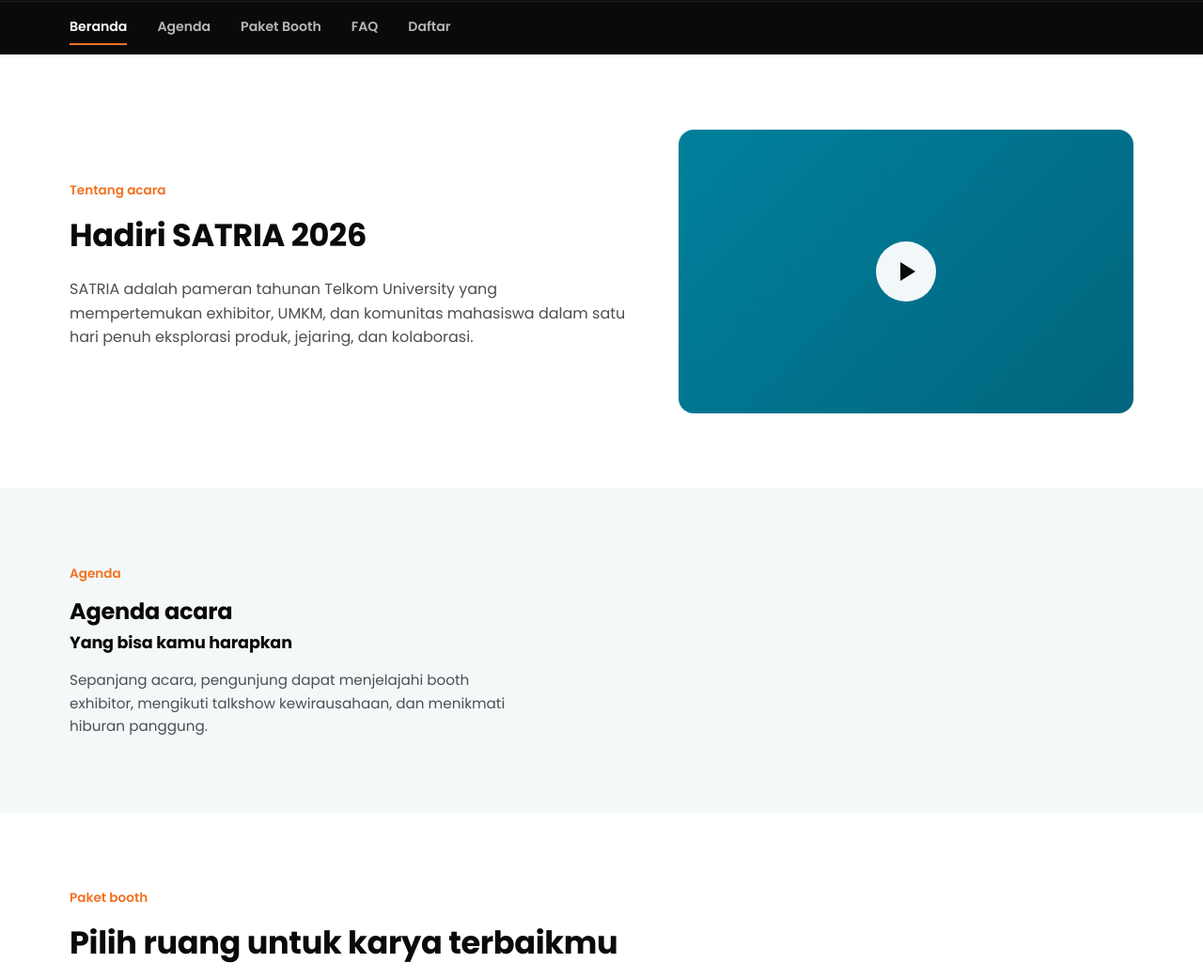
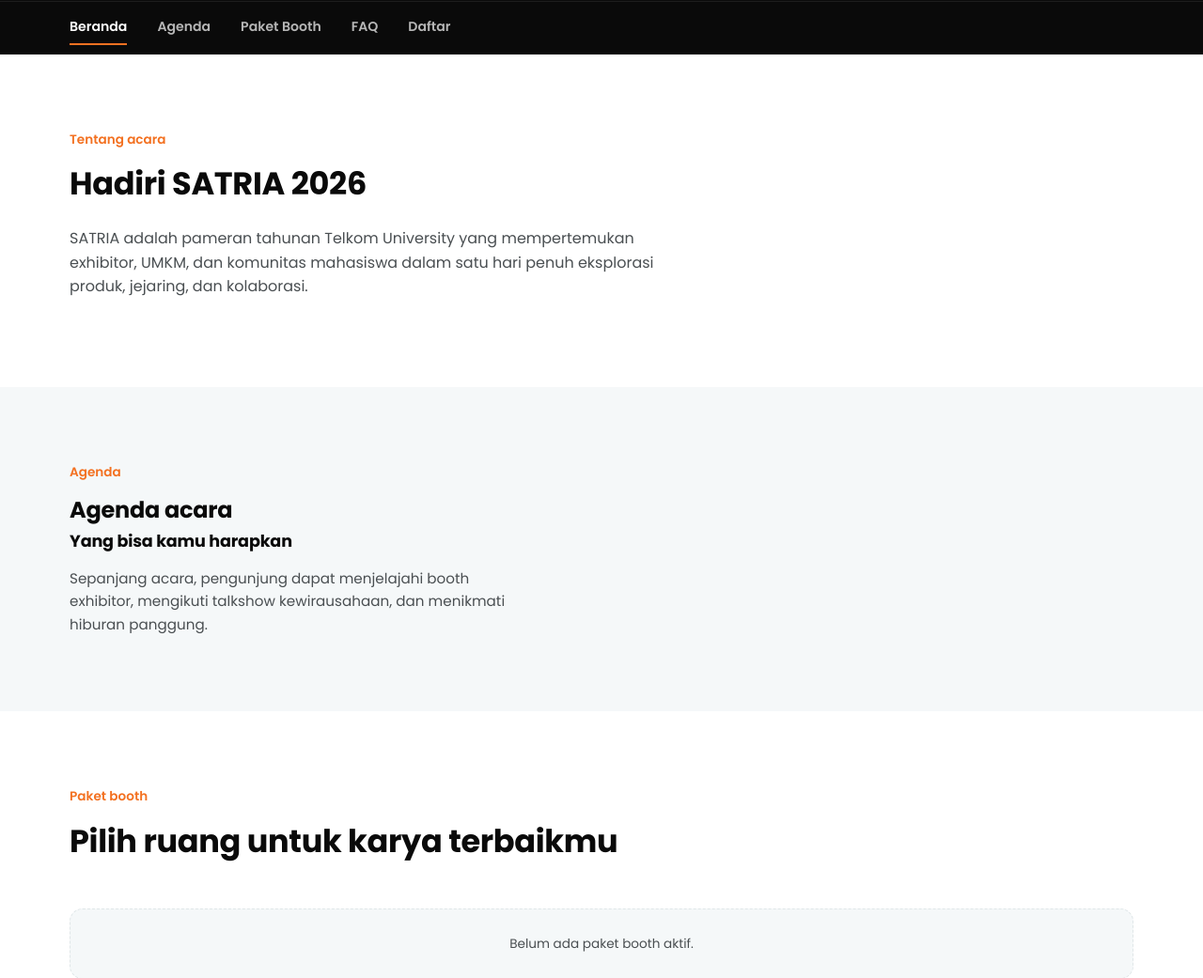
Before and after one commit to DavdChndra/satria-tenant, a Flask app: template templates/index.html in a window 1280 px wide. Shown: the part 535-1576 px from the top of the page at 94% size. Run offline with Flask 3, Linux system fonts and the light colour scheme; the template is opened without the code that fills it, so the values that code supplies are empty.

Commit message:
Remove the intro video-box placeholder; intro image is now the section background
The teal box with a play button was a leftover placeholder for a video
that no longer renders there. Removed the two-column intro layout and
video-box/play-btn entirely; when an intro image is uploaded, it now
covers the whole "Tentang acara" section as a background (with a dark
overlay for text legibility) instead of sitting in a small box beside
the text.

```diff
--- a/static/css/style.css
+++ b/static/css/style.css
@@ -158,29 +158,22 @@ section { padding: 80px 0; }
 .section-head p { color: var(--ink-soft); font-size: 0.95rem; }
 
 /* ===== INTRO ===== */
-.intro { display: grid; grid-template-columns: 1.1fr 0.9fr; gap: 56px; align-items: center; }
+.intro-section { position: relative; }
+.intro-text { max-width: 640px; }
 .intro h2 { font-size: clamp(1.6rem, 3vw, 2.1rem); margin-bottom: 18px; }
 .intro p { color: var(--ink-soft); margin-bottom: 14px; }
 .intro-subtitle { font-weight: 600; color: var(--ink) !important; margin-top: -8px; }
-.video-box {
-  position: relative;
-  border-radius: 16px;
-  overflow: hidden;
-  aspect-ratio: 16/10;
-  background: linear-gradient(135deg, var(--teal), var(--teal-dark));
-  display: flex; align-items: center; justify-content: center;
+.intro-with-bg {
+  background-size: cover; background-position: center; color: #fff;
+  min-height: 420px; display: flex; align-items: center;
 }
-.play-btn {
-  width: 64px; height: 64px; border-radius: 50%;
-  background: rgba(255,255,255,0.95);
-  display: flex; align-items: center; justify-content: center;
-}
-.play-btn::after {
-  content: "";
-  border-left: 16px solid var(--ink);
-  border-top: 10px solid transparent;
-  border-bottom: 10px solid transparent;
-  margin-left: 4px;
+.intro-with-bg .intro { position: relative; }
+.intro-with-bg h2 { color: #fff; }
+.intro-with-bg p { color: rgba(255,255,255,0.85); }
+.intro-with-bg .intro-subtitle { color: #fff !important; }
+.intro-overlay {
+  position: absolute; inset: 0;
+  background: linear-gradient(180deg, rgba(10,10,10,0.35), rgba(10,10,10,0.78));
 }
 
 /* ===== SPEAKERS ===== */
@@ -816,7 +809,7 @@ section { padding: 80px 0; }
 
 /* ===== RESPONSIVE ===== */
 @media (max-width: 960px) {
-  .intro, .agenda-wrap { grid-template-columns: 1fr; }
+  .agenda-wrap { grid-template-columns: 1fr; }
   .highlight-grid { grid-template-columns: repeat(2, 1fr); }
   .reason-grid, .cta-grid { grid-template-columns: 1fr; }
   .booth-grid { grid-template-columns: repeat(2, 1fr); }
--- a/templates/admin/summit.html
+++ b/templates/admin/summit.html
@@ -25,7 +25,7 @@
     <label class="checkbox-label"><input type="checkbox" name="remove_intro_image" value="1"> Hapus gambar ini</label>
     {% endif %}
     <input type="file" id="intro_image" name="intro_image" accept="image/*">
-    <span class="field-hint">Menggantikan kotak video di sebelah teks intro. JPG, PNG, WEBP, atau GIF.</span>
+    <span class="field-hint">Dipakai sebagai gambar latar section "Tentang acara". JPG, PNG, WEBP, atau GIF.</span>
   </div>
   <button type="submit" class="btn-primary btn-sm">Simpan intro</button>
 </form>
--- a/templates/index.html
+++ b/templates/index.html
@@ -44,22 +44,15 @@
   </div>
 </nav>
 
-<section>
+<section class="intro-section{% if event_info.intro_image %} intro-with-bg{% endif %}"
+  {% if event_info.intro_image %}style="background-image:url('{{ url_for('static', filename='uploads/' ~ event_info.intro_image) }}');"{% endif %}>
+  {% if event_info.intro_image %}<div class="intro-overlay"></div>{% endif %}
   <div class="wrap intro">
-    <div>
+    <div class="intro-text">
       <span class="eyebrow">Tentang acara</span>
       <h2>{{ event_info.intro_title or "Hadiri SATRIA 2026" }}</h2>
       {% if event_info.subtitle %}<p class="intro-subtitle">{{ event_info.subtitle }}</p>{% endif %}
       <p>{{ event_info.intro_body or "SATRIA adalah pameran tahunan Telkom University yang mempertemukan exhibitor, UMKM, dan komunitas mahasiswa dalam satu hari penuh eksplorasi produk, jejaring, dan kolaborasi." }}</p>
-    </div>
-    <div class="video-box">
-      {% if event_info.intro_image %}
-      <img src="{{ url_for('static', filename='uploads/' ~ event_info.intro_image) }}" alt="" style="width:100%;height:100%;object-fit:cover;">
-      {% elif event_info.hero_video_url %}
-      <video autoplay muted loop playsinline style="width:100%;height:100%;object-fit:cover;"><source src="{{ event_info.hero_video_url }}"></video>
-      {% else %}
-      <div class="play-btn"></div>
-      {% endif %}
     </div>
   </div>
 </section>
```
